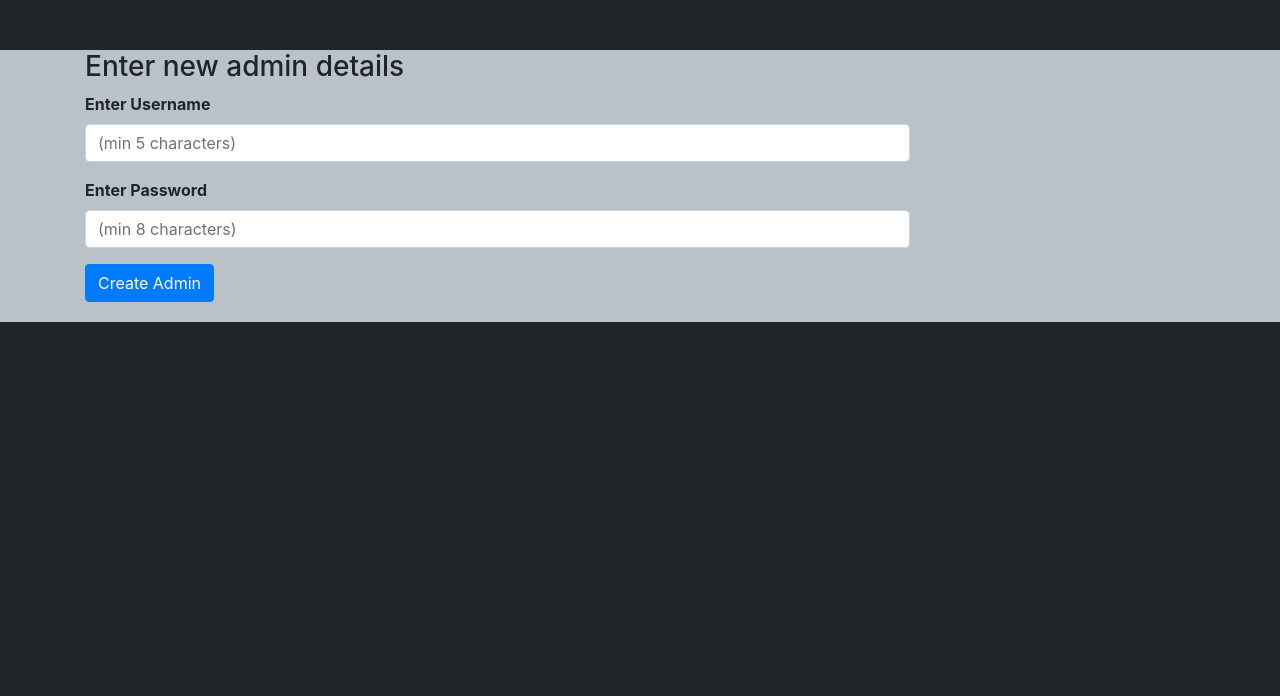
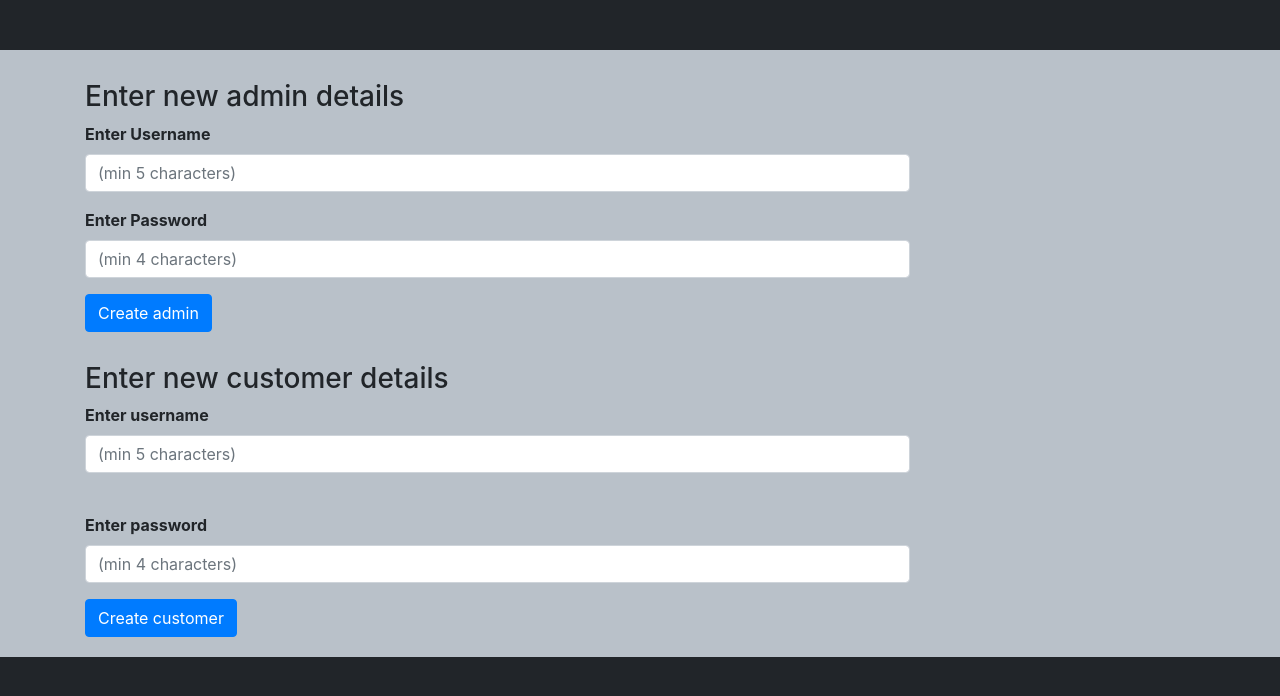
Before and after one commit to jatint17/userms_clientside, a React (Create React App) app: page / in a window 1280 px wide. Shown: the top 696 px of the page. Built offline with nearby package versions, Linux system fonts and the light colour scheme.

Commit message:
response added in all Add Components

```diff
--- a/src/App.js
+++ b/src/App.js
@@ -11,8 +11,10 @@ import FindUserById from'./component/FindUserById'
 import UpdatePrice from './component/UpdatePrice';
 import UpdateBalance from './component/UpdateBalance';
 import commonStyle2 from './component/css/commonStyle2.module.css'
+import { addAdmin } from './service/UserService';
 
 function App() {
+
 
 
     return (
@@ -23,6 +25,7 @@ function App() {
 
                     <div className="col-md-9">
                         <AddAdmin/>
+                        <AddCustomer/>
                     </div>
                 </div>
             </div>
--- a/src/component/AddAdmin.js
+++ b/src/component/AddAdmin.js
@@ -1,26 +1,25 @@
 import React, { useState } from "react";
 import DisplayUserDetails from "./DisplayUserDetails";
 import validationConstants from "../validationConstants";
-import { addAdmin } from "../service/UserService";
+//import { addAdmin } from "../service/UserService";
 import commonStyle1 from "./css/commonStyle1.module.css";
 
 
 export default function AddAdmin() {
   const usernameRef = React.createRef();
   const passwordRef = React.createRef();
-  /*let mockAdmin = {
-    id: 1,
+ /* let mockAdmin = {
+    userId: 1,
     username: "appu",
     password: "123456",
-    role: "Admin",
+    role: "Customer",
   };*/
   const initialState = {
     username: undefined,
     password: undefined,
-    admin: undefined,
-    errorMsg: undefined,
     validations: { username: undefined, password: undefined },
   };
+  const response={admin: undefined, errorMsg: undefined};
   const [currentState, setNewState] = useState(initialState);
 
   const setFieldState = (reference) => {
@@ -40,8 +39,6 @@ export default function AddAdmin() {
     setNewState({
       ...currentState,
       [fieldName]: fieldValue,
-      errorMsg: undefined,
-      admin: undefined,
       validations: newValidationObj,
     });
   };
@@ -54,22 +51,21 @@ export default function AddAdmin() {
   };
 
   const validatePassword = (name) => {
-    if (name.length < 8) {
-      return validationConstants.passwordShorterThanEight;
+    if (name.length < 4) {
+      return validationConstants.passwordShorterThanFour;
     }
     return undefined;
   };
 
   const submitHandler = (event) => {
     event.preventDefault();
-    let data = {...currentState};
-    const promise = addAdmin(data);
-    promise.then(response=>setNewState({...currentState,admin:response.data})).
-            catch(error=>setNewState({...currentState, errorMsg:error.response.data}));
+    if(currentState.validations){
+        return;
+    }
   };
 
   return (
-    <div>
+    <div className={commonStyle1.margintop30}>
       <h3>Enter new admin details</h3>
       <form onSubmit={submitHandler}>
         <div className="form-group">
@@ -79,7 +75,7 @@ export default function AddAdmin() {
           <input
             name="username"
             ref={usernameRef}
-            placeHolder="(min 5 characters)"
+            placeholder="(min 5 characters)"
             className="form-control"
             onChange={() => setFieldState(usernameRef)}
             required
@@ -100,7 +96,7 @@ export default function AddAdmin() {
             name="password"
             type="password"
             ref={passwordRef}
-            placeHolder="(min 8 characters)"
+            placeholder="(min 4 characters)"
             className="form-control"
             onChange={() => setFieldState(passwordRef)}
             required
@@ -113,22 +109,22 @@ export default function AddAdmin() {
           ""
         )}
 
-        <button className="btn btn-primary"> Create Admin</button>
+        <button className="btn btn-primary"> Create admin</button>
       </form>
-      {currentState.admin ? (
-        <div>
-          <h4>Admin added</h4>
-          <DisplayUserDetails user={currentState.admin} />
+      {response.admin ? (
+        <div className={commonStyle1.margintop30} >
+          <h4 className="text-success">Admin added</h4>
+          <DisplayUserDetails user={response.admin} />
         </div>
       ) : (
         ""
       )}
 
-      {currentState.errorMsg ? (
+      {response.errorMsg ? (
         <div className="text-danger">
           Sorry, your request could not be processed
           <br />
-          {currentState.errorMsg}
+          {response.errorMsg}
         </div>
       ) : (
         ""
--- a/src/component/AddCustomer.js
+++ b/src/component/AddCustomer.js
@@ -7,9 +7,10 @@ import commonStyle1 from "./css/commonStyle1.module.css";
 export default function AddCustomer(){
     const usernameRef = React.createRef();
     const passwordRef = React.createRef();
-    //let mockCustomer = {id: 1, username:"appu", password:"123456", role: "Customer"};
-    const initialState = {username: undefined, password: undefined, errorMsg:undefined, customer: undefined, validation:{username:undefined, password: undefined}};
+   // let mockCustomer = {userId: 1, username:"appu", password:"123456", role: "Customer"};
+    const initialState = {username: undefined, password: undefined, validation:{username:undefined, password: undefined}};
     const [currentState, setNewState] = useState(initialState);
+    const response={customer: undefined, errorMsg: undefined};
 
     const submitHandler = (event)=>{
         event.preventDefault();
@@ -25,7 +26,7 @@ export default function AddCustomer(){
        if(reference === passwordRef){
         validationMsg=validatePassword(fieldValue);
         }
-       setNewState({...currentState, [fieldName] : fieldValue, errorMsg: undefined, customer: undefined, validation:{...currentState.validation,[fieldName]:validationMsg}});
+       setNewState({...currentState, [fieldName] : fieldValue, validation:{...currentState.validation,[fieldName]:validationMsg}});
     }
 
     const validateUsername = (username)=>{
@@ -36,20 +37,20 @@ export default function AddCustomer(){
     }
 
     const validatePassword = (password)=>{
-        if(password.length<8){
-            return validationConstants.passwordShorterThanEight;
+        if(password.length<4){
+            return validationConstants.passwordShorterThanFour;
         }
         return undefined;
     }
 
     return(
-        <div>
+        <div className={commonStyle1.margintop30}>
             <form onSubmit={submitHandler}>
                 <h3>Enter new customer details</h3>
 
                 <div className="form-group">
                     <label><b>Enter username</b></label>
-                    <input name = "username" ref = {usernameRef} placeHolder="(min 5 characters)" className = "form-control" onChange={()=>setFieldState(usernameRef)} required/>
+                    <input name = "username" ref = {usernameRef} placeholder="(min 5 characters)" className = "form-control" onChange={()=>setFieldState(usernameRef)} required/>
                 </div>
 
                 {currentState.validation?(
@@ -64,23 +65,23 @@ export default function AddCustomer(){
 
                 <div className="form-group">
                     <label><b>Enter password</b></label>
-                    <input name = "password" type = "password" ref = {passwordRef} placeHolder="(min 8 characters)" className = "form-control"onChange={()=>setFieldState(passwordRef)}required/>
+                    <input name = "password" type = "password" ref = {passwordRef} placeholder="(min 4 characters)" className = "form-control"onChange={()=>setFieldState(passwordRef)}required/>
                 </div>
 
                 <button className="btn btn-primary"> Create customer</button>
 
-                {currentState.customer?(
-                    <div>
-                        <DisplayUserDetails user = {currentState.customer}/>
+                {response.customer?(
+                    <div className={commonStyle1.margintop30}>
+                        <DisplayUserDetails user = {response.customer}/>
                     </div>
                 ):''
                 }
 
-                {currentState.errorMsg?(
+                {response.errorMsg?(
                     <div className="text-danger">
                         Sorry, your request could not be processed
                         <br/>
-                        {currentState.errorMsg}
+                        {response.errorMsg}
                     </div>
                 ):''
                 }
--- a/src/component/AddProduct.js
+++ b/src/component/AddProduct.js
@@ -7,11 +7,12 @@ export default function AddProduct() {
     const productNameRef = React.createRef();
     const priceRef = React.createRef();
 
-    let mockProduct = { productId: 111, productName: "Shoes", price: 1000 };
+    //let mockProduct = { productId: 111, productName: "Shoes", price: 1000 };
     const initialState = {
-        productName: undefined, price: undefined, errorMsg: undefined, product: mockProduct,
+        productName: undefined, price: undefined,
         validations: { productName: undefined }
     };
+    const response={product: undefined, errorMsg: undefined};
     const [currentState, setNewState] = useState(initialState);
 
     const submitHandler = (event) => {
@@ -35,7 +36,7 @@ export default function AddProduct() {
 
         let validationState = { ...currentState.validations, [fieldName]: validationMessage };
 
-        let newState = { ...currentState, [fieldName]: fieldValue, customer: undefined, errorMessage: undefined, validations: validationState };
+        let newState = { ...currentState, [fieldName]: fieldValue, validations: validationState };
         setNewState(newState);
     }
 
@@ -54,19 +55,19 @@ export default function AddProduct() {
     }
 
     return (
-        <div>
+        <div className={commonStyle1.margintop30}>
             <form onSubmit={submitHandler}>
                 <h3>Enter new product details</h3>
 
                 <div className="form-group">
-                    <label><b>Enter productName</b></label>
-                    <input name="productName" ref={productNameRef} placeHolder="(min 2 characters)" className="form-control"
+                    <label><b>Enter product name</b></label>
+                    <input name="productName" ref={productNameRef} placeholder="(min 2 characters)" className="form-control"
                         onChange={() => setFieldState(productNameRef)} required />
                 </div>
 
                 <div className="form-group">
                     <label><b>Enter price</b></label>
-                    <input name="price" type="number" ref={priceRef} className="form-control"
+                    <input name="price" type="number" ref={priceRef} placeholder="(non-negative)" className="form-control"
                         onChange={() => setFieldState(priceRef)} required />
                 </div>
 
@@ -80,17 +81,18 @@ export default function AddProduct() {
                 ) : ""}
 
 
-                {currentState.product ? (
-                    <div>
-                        <DisplayProductDetails product={currentState.product} />
+                {response.product ? (
+                    <div className={commonStyle1.margintop30}>
+                        <h4>Product added</h4>
+                        <DisplayProductDetails product={response.product} />
                     </div>
                 ) : ''}
 
-                {currentState.errorMsg ? (
+                {response.errorMsg ? (
                     <div className="text-danger">
                         Sorry, your request could not be processed
                         <br />
-                        {currentState.errorMsg}
+                        {response.errorMsg}
                     </div>
                 ) : ''}
 
--- a/src/service/UserService.js
+++ b/src/service/UserService.js
@@ -1,12 +1,12 @@
 import axios from 'axios';
 
-const baseUrl = "http://localhost:8585"
+/*const baseUrl = "http://localhost:8585"
 function addAdmin(data){
     const url = baseUrl+"/a/admin/add";
     let requestData = {username: data.username, password: data.password};
     const promise = axios.post(url, requestData);
     return promise;
-}
+}*/
 
 /*function addCustomer(data){
     const url = "/p/customers/add";
@@ -14,4 +14,4 @@ function addAdmin(data){
     const promise = axios.post(url, requestData);
     return promise;
 }*/
-export {addAdmin};
+//export {addAdmin};
--- a/src/validationConstants.js
+++ b/src/validationConstants.js
@@ -1,6 +1,6 @@
 const validationConstants = {
     usernameShorterThanFive: "username cannot be shorter than 5 characters",
-    passwordShorterThanEight: "password cannot be shorter than 8 characters",
+    passwordShorterThanFour: "password cannot be shorter than 4 characters",
     productNameShorterThanTwo: "product name cannot be shorter than 2 characters",
     price: "price cannot be negative",
 
```
